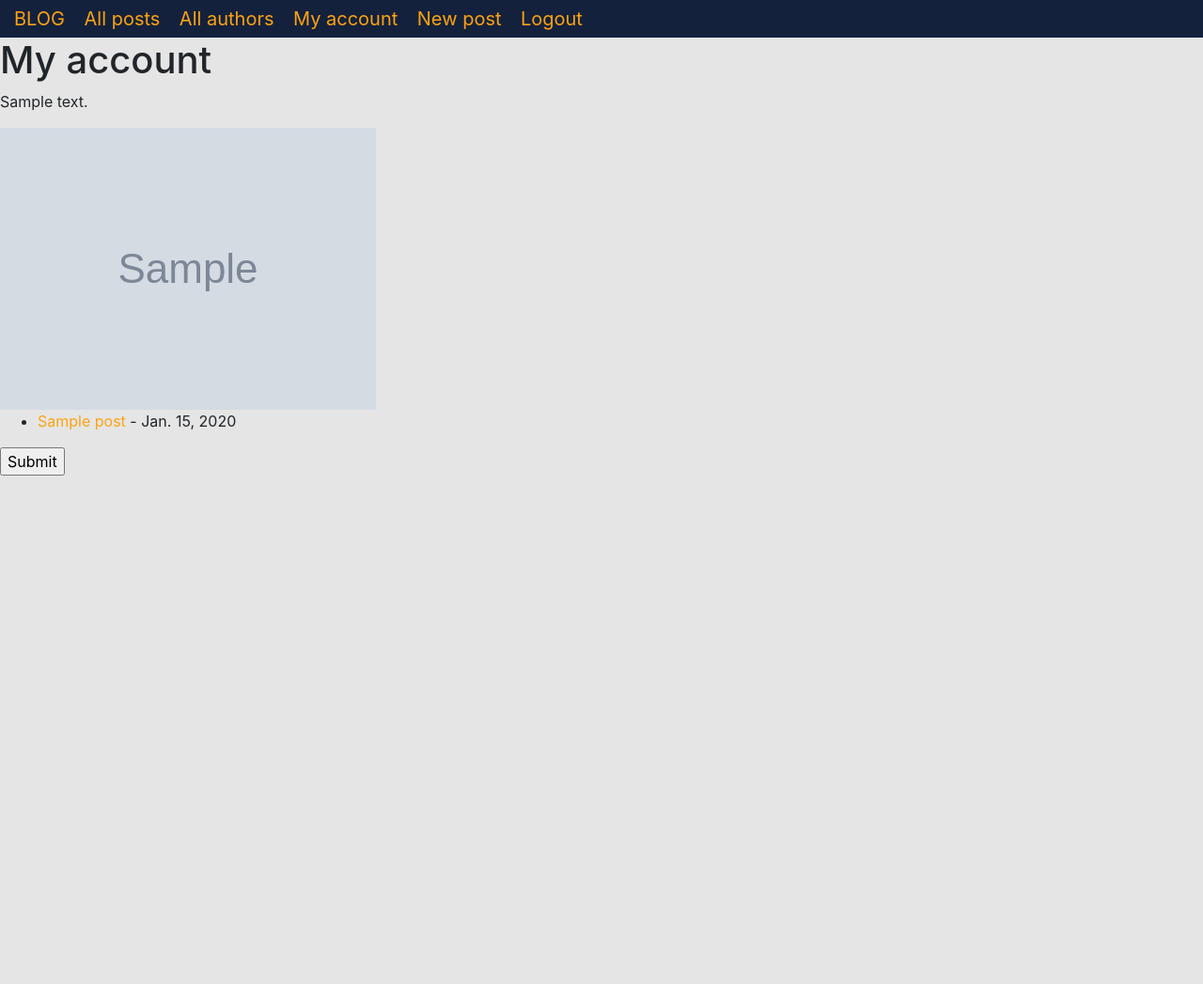
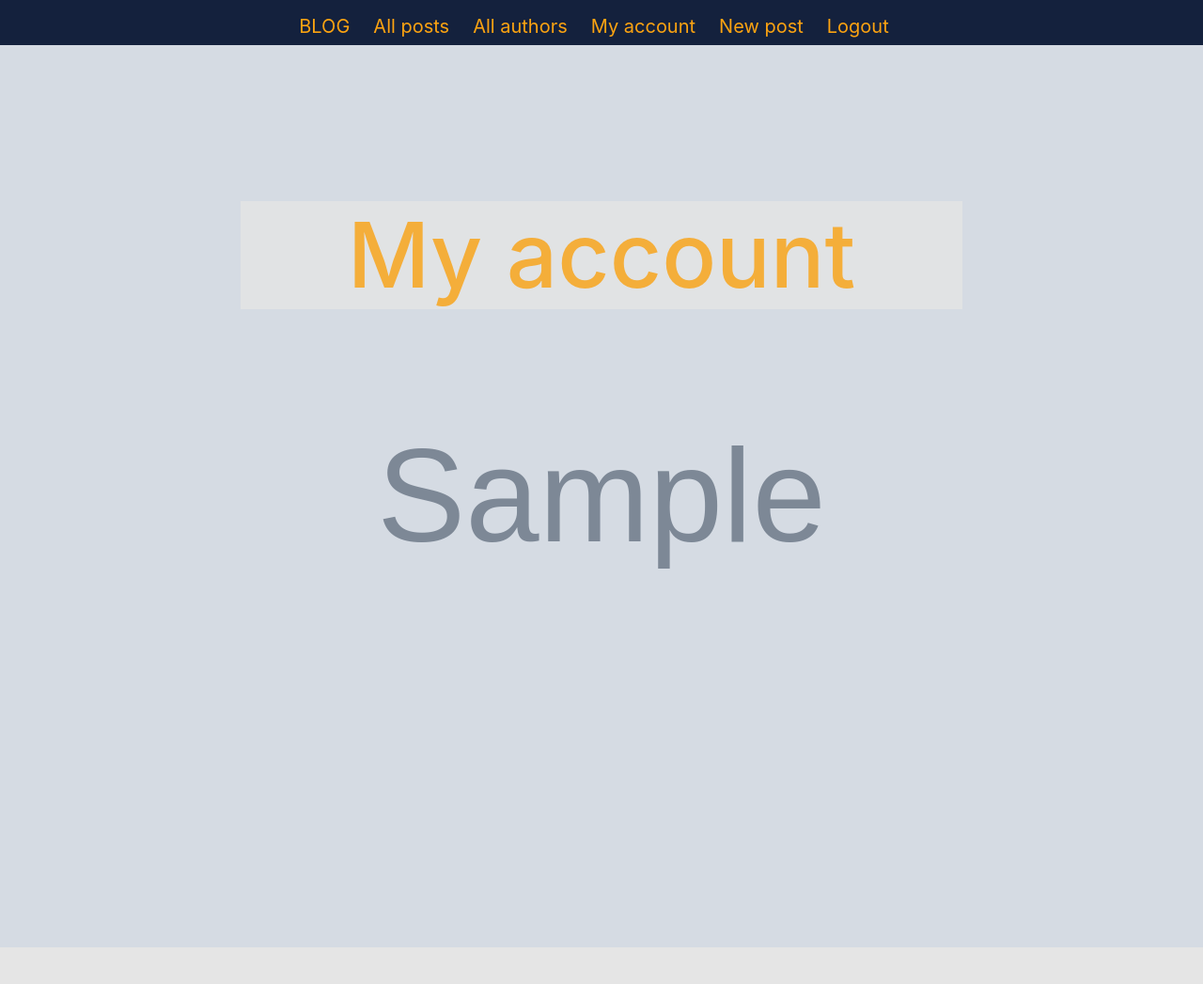
Before and after one commit to Chudopal/django_orange_blog, a Django app: page /feed/posts/1 in a window 1280 px wide. Shown: the top 1047 px of the page at 94% size. Run offline with Django 3.2, Linux system fonts and the light colour scheme; a user stored in the database is signed in; tables that the repository leaves empty hold one stand-in row (values such as "Sample post"); grey boxes marked "Sample" are stand-in pictures; some libraries are stand-ins or nearby versions.

Commit message:
centred all

```diff
--- a/feed/templates/base.html
+++ b/feed/templates/base.html
@@ -16,7 +16,7 @@
 <div class="menu">
   <nav class="nav nav-inline">
     <div class="container-fluid">
-      <!—Название сайта и кнопка раскрытия меню для мобильных-->
+      <!— Название сайта и кнопка раскрытия меню для мобильных-->
 
       {% block menu %}
 
--- a/feed/templates/feed/my_account.html
+++ b/feed/templates/feed/my_account.html
@@ -2,11 +2,11 @@
 
 {% block content %}
 
-<h1> My account </h1>
+<h1 class='title' > My account </h1>
 
 <p> {{profile.bio}} </p>
 
-<img src="{{ profile.picture.url }}" />
+<img src="{{ profile.picture.url }}" class="image"/>
 
 {% if profile.posts.all %}
 
@@ -22,10 +22,11 @@
 
 {% endif %}
 
+
 <form action="" method="post">
     {% csrf_token %}
     <table>
-    {{ profile_forms.as_table }}
+    {{ profile_form.as_table }}
     </table>
     <input type="submit" value="Submit" />
 
--- a/static/feed/css/styles.css
+++ b/static/feed/css/styles.css
@@ -1,6 +1,8 @@
 .menu {
+  font-size: xx-large;
   background-color: rgb(20, 33, 61);
   color: rgb(252, 163, 17);
+  text-align: center;
 }
 
 body {
@@ -10,3 +12,32 @@ body {
 a {
  color: rgb(252, 163, 17); /* Цвет ссылок */
 }
+a:visited {
+  color: rgb(252, 163, 17); /* Цвет посещенных ссылок */
+ }
+a:active {
+  color: rgb(252, 163, 17); /* Цвет активных ссылок */
+ }
+
+
+
+
+.title{
+  font-size: 600%;
+  background-color: rgb(229, 229, 229);
+  color: rgb(252, 163, 17);
+  position: fixed;
+  top: 20%;
+  right: 20%;
+  text-align: center;
+  width: 60%;
+  z-index:2;
+  opacity: 80%;
+}
+
+.image{
+  width: 100%;
+  position: fixed;
+  top: 48px;
+  z-index:1;
+}
```
